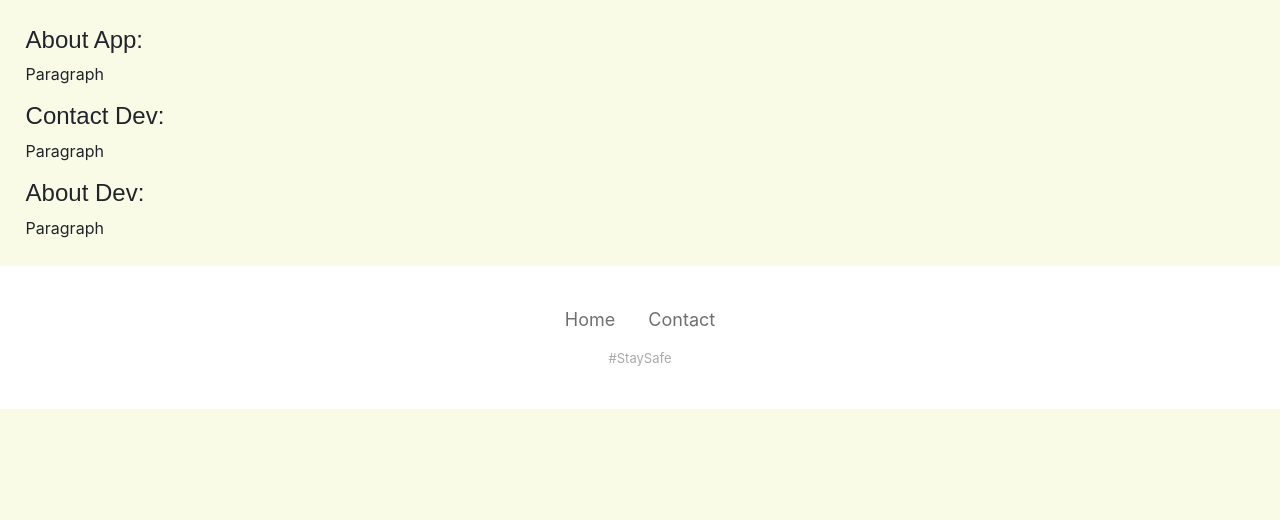
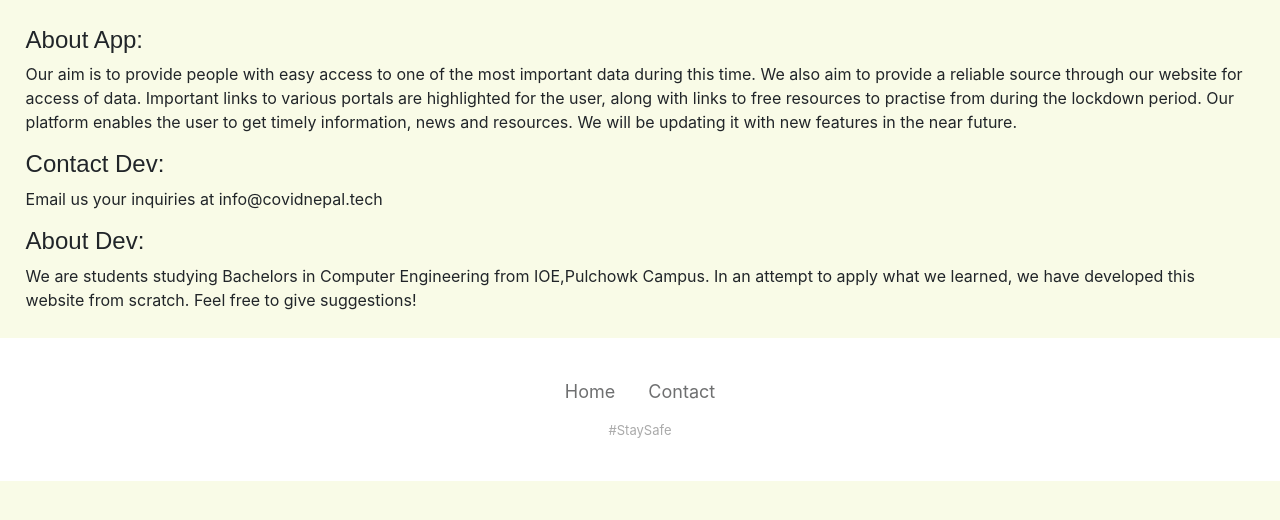
Before and after one commit to MoAgr/Covid, a Flask app: page /contact in a window 1280 px wide. Shown: the part 128-648 px from the top of the page. Run offline with Flask 2, Linux system fonts and the light colour scheme; some libraries are stand-ins or nearby versions.

Commit message:
Added Contact info

```diff
--- a/templates/contact.html
+++ b/templates/contact.html
@@ -20,11 +20,15 @@
 
     <div id="body-main-contact">
         <h1>About App:</h1>
-        <p>Paragraph</p>
+        <p>Our aim is to provide people with easy access to one of the most important data during this time.
+            We also aim to provide a reliable source through our website for access of data.
+            Important links to various portals are highlighted for the user, along with links to free resources to practise from during the lockdown period.
+            Our platform enables the user to get timely information, news and resources. We will be updating it with new features in the near future.</p>
         <h1>Contact Dev:</h1>
-        <p>Paragraph</p>
+        <p>Email us your inquiries at info@covidnepal.tech</p>
         <h1>About Dev:</h1>
-        <p>Paragraph</p>
+        <p>	We are students studying Bachelors in Computer Engineering from IOE,Pulchowk Campus.
+            In an attempt to apply what we learned, we have developed this website from scratch. Feel free to give suggestions!</p>
     </div>
     <div class="footer-basic">
         <footer>
```
